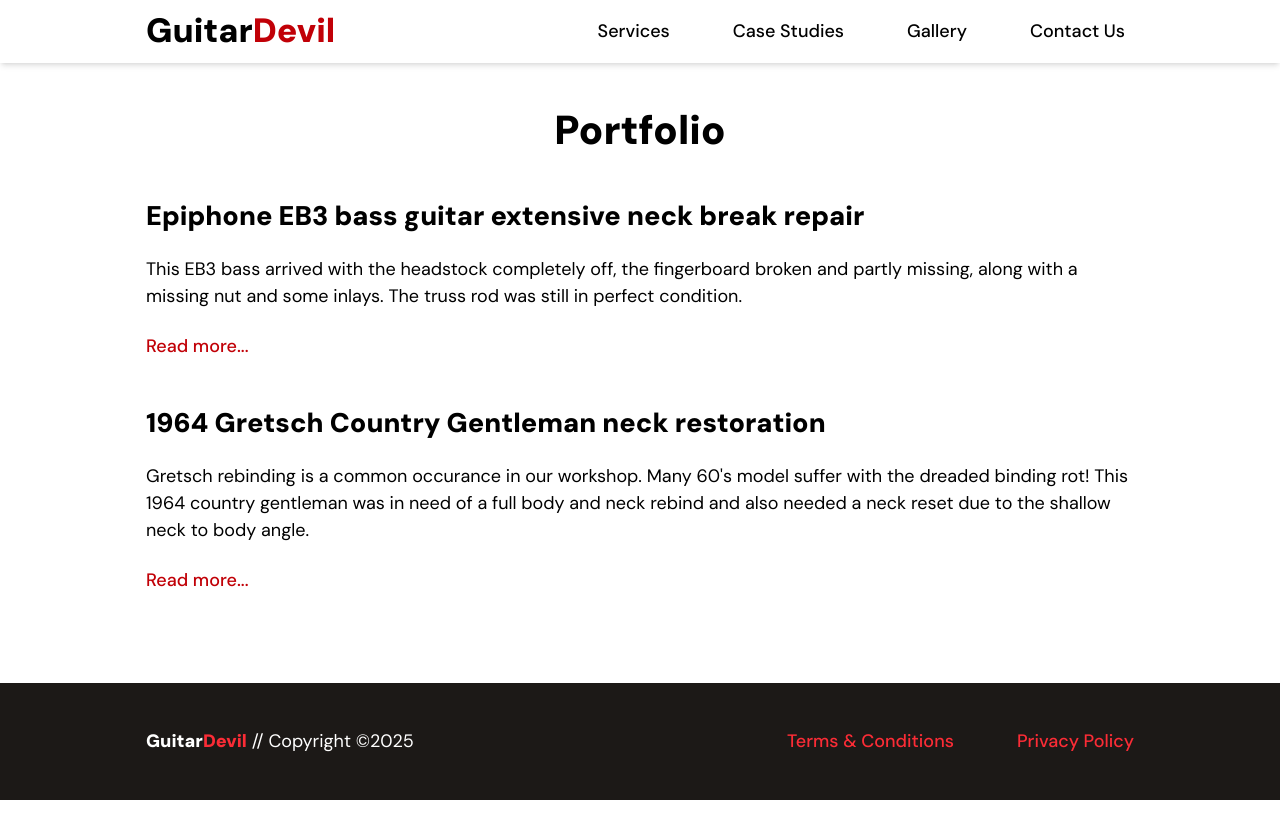
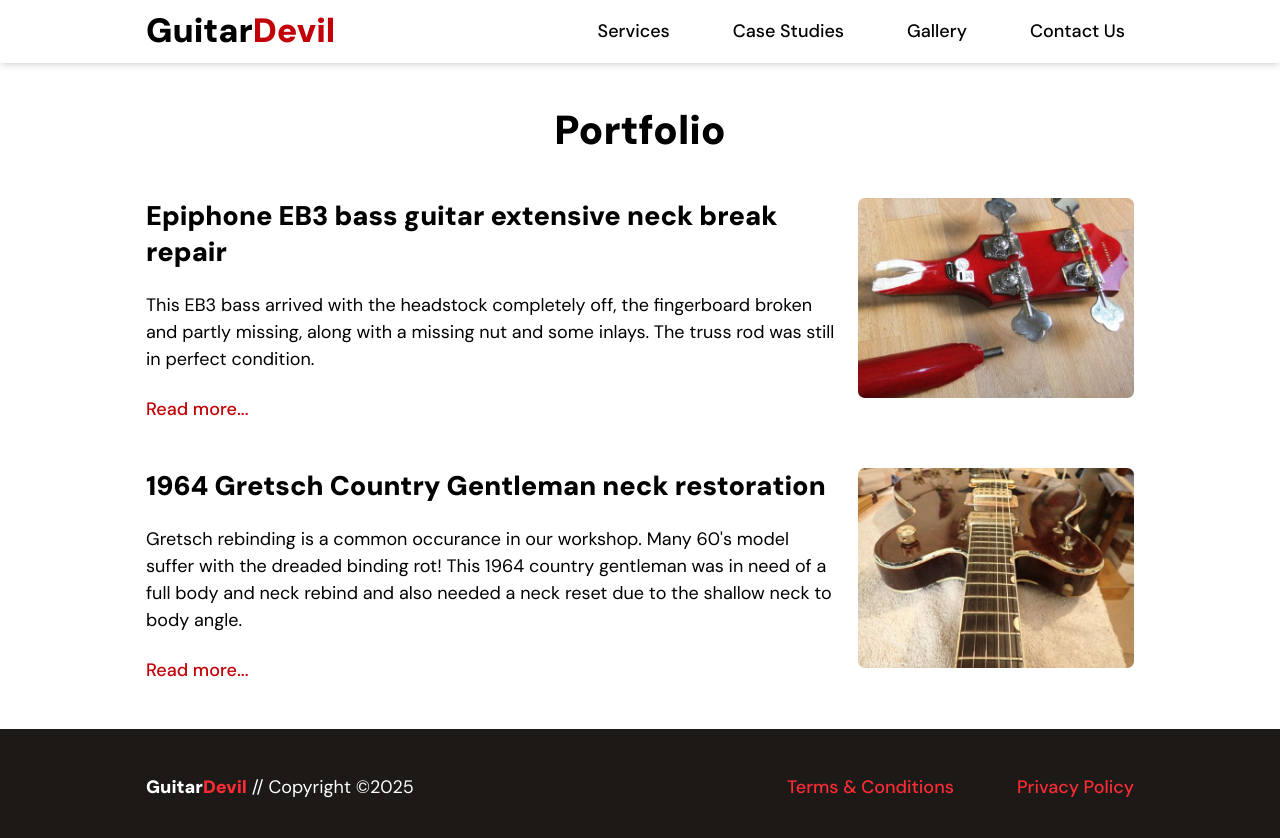
Before and after one commit to Christopher-Cannon/music-store, a Vue app: page /portfolio in a window 1280 px wide. Shown: the top 838 px of the page. Before the commit the page ends 800 px from the top, so only its background shows below. Built offline with nearby package versions, Linux system fonts and the light colour scheme.

Commit message:
Portfolio page nominally complete

```diff
--- a/src/pages/Portfolio.vue
+++ b/src/pages/Portfolio.vue
@@ -7,12 +7,17 @@ import projects from "../data/projects";
     <Wrapper>
         <h2 class="text-2xl md:text-3xl lg:text-4xl text-center font-black my-10">Portfolio</h2>
 
-        <div v-for="project in projects" :key="project.id" class="my-10">
-            <h3 class="font-black text-lg md:text-xl lg:text-2xl mt-5 lg:mt-10 mb-5">{{ project.title }}</h3>
+        <div v-for="project in projects" :key="project.id" class="my-10 md:flex gap-5">
+            <img :src="'/' + project.imageDirectory + '/' + project.images[0]" :alt="project.title"
+                class="block h-[250px] md:h-[200px] object-cover w-full rounded-md flex-2 order-1">
 
-            <p class="my-5">{{ project.description }}</p>
+            <div class="flex-5">
+                <h3 class="font-black text-lg md:text-xl lg:text-2xl max-md:mt-5 mb-5">{{ project.title }}</h3>
 
-            <router-link :to="`/portfolio/${project.id}`" class="link">Read more...</router-link>
+                <p class="my-5">{{ project.description }}</p>
+
+                <router-link :to="`/portfolio/${project.id}`" class="link">Read more...</router-link>
+            </div>
         </div>
     </Wrapper>
 </template>
```
